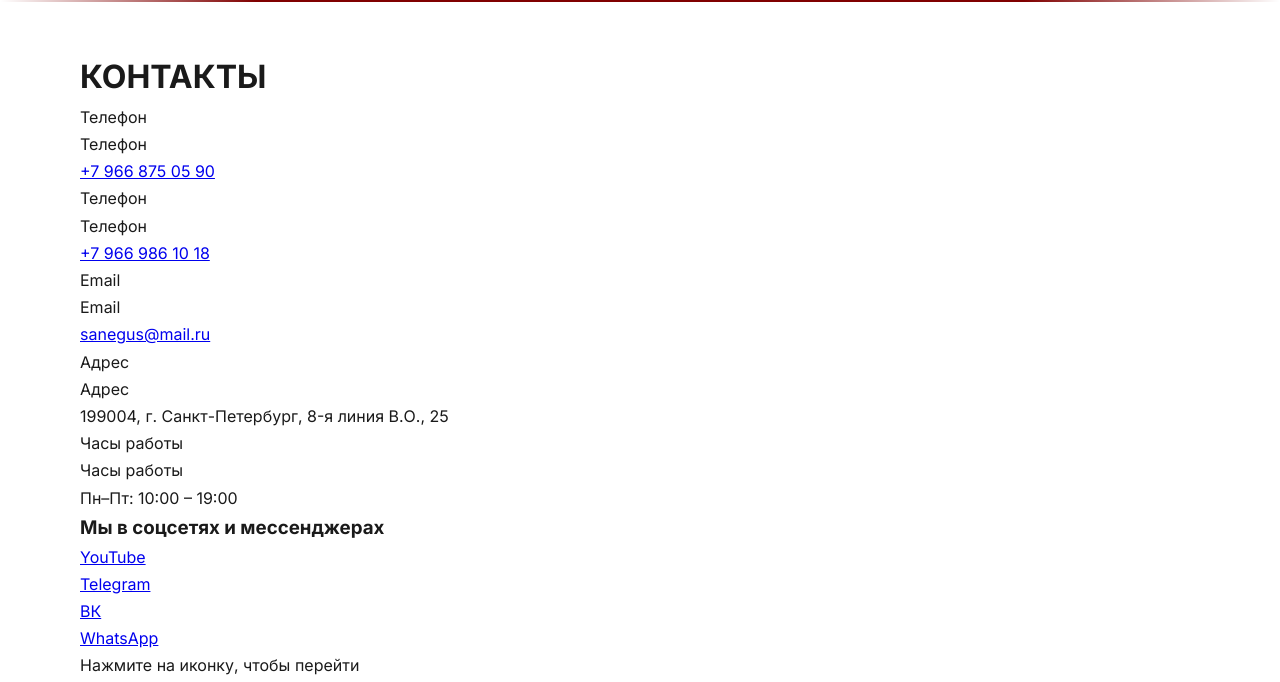
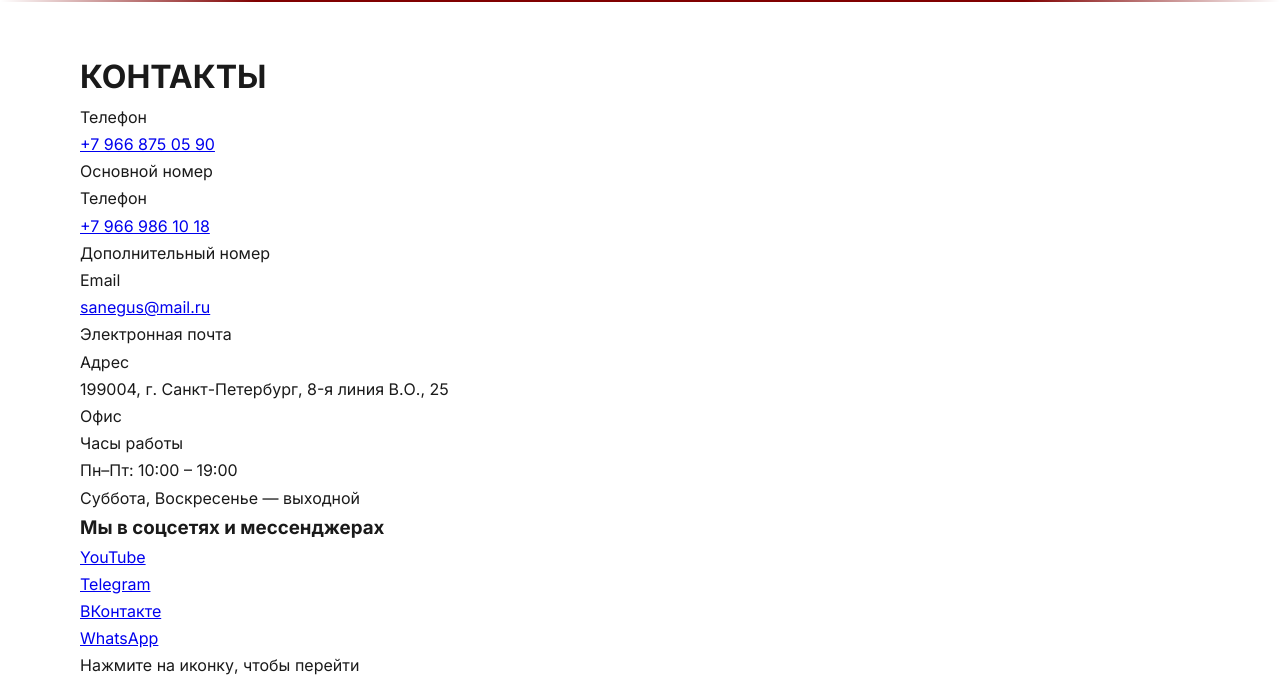
Before and after one commit to Anisia-AD/Gusev, a Django app: page /contacts/ in a window 1280 px wide. Shown: the part 118-800 px from the top of the page. Run offline with Django 5.2, Linux system fonts and the light colour scheme; some web fonts are replaced.

Commit message:
Update contacts.html

```diff
--- a/core/templates/core/contacts.html
+++ b/core/templates/core/contacts.html
@@ -3,53 +3,46 @@
 {% block content %}
     <h1 class="page-title">КОНТАКТЫ</h1>
 
-    <div class="contacts-wrapper">
-        <!-- Телефоны -->
-        <div class="contact-card">
-            <div class="contact-icon">Телефон</div>
-            <div class="contact-info">
-                <div class="contact-label">Телефон</div>
-                <a href="tel:+79668750590" class="contact-value">+7 966 875 05 90</a>
+    <div class="contacts-page-wrapper">
+        <!-- Контактная информация -->
+        <div class="contacts-info-grid">
+            <!-- Телефон 1 -->
+            <div class="contact-info-card">
+                <div class="contact-info-label">Телефон</div>
+                <a href="tel:+79668750590" class="contact-info-value">+7 966 875 05 90</a>
+                <div class="contact-info-desc">Основной номер</div>
+            </div>
+
+            <!-- Телефон 2 -->
+            <div class="contact-info-card">
+                <div class="contact-info-label">Телефон</div>
+                <a href="tel:+79669861018" class="contact-info-value">+7 966 986 10 18</a>
+                <div class="contact-info-desc">Дополнительный номер</div>
+            </div>
+
+            <!-- Email -->
+            <div class="contact-info-card">
+                <div class="contact-info-label">Email</div>
+                <a href="mailto:sanegus@mail.ru" class="contact-info-value">sanegus@mail.ru</a>
+                <div class="contact-info-desc">Электронная почта</div>
+            </div>
+
+            <!-- Адрес -->
+            <div class="contact-info-card">
+                <div class="contact-info-label">Адрес</div>
+                <div class="contact-info-value">199004, г. Санкт-Петербург, 8-я линия В.О., 25</div>
+                <div class="contact-info-desc">Офис</div>
+            </div>
+
+            <!-- Время работы -->
+            <div class="contact-info-card">
+                <div class="contact-info-label">Часы работы</div>
+                <div class="contact-info-value">Пн–Пт: 10:00 – 19:00</div>
+                <div class="contact-info-desc">Суббота, Воскресенье — выходной</div>
             </div>
         </div>
 
-        <div class="contact-card">
-            <div class="contact-icon">Телефон</div>
-            <div class="contact-info">
-                <div class="contact-label">Телефон</div>
-                <a href="tel:+79669861018" class="contact-value">+7 966 986 10 18</a>
-            </div>
-        </div>
-
-        <!-- Email -->
-        <div class="contact-card">
-            <div class="contact-icon">Email</div>
-            <div class="contact-info">
-                <div class="contact-label">Email</div>
-                <a href="mailto:sanegus@mail.ru" class="contact-value">sanegus@mail.ru</a>
-            </div>
-        </div>
-
-        <!-- Адрес -->
-        <div class="contact-card">
-            <div class="contact-icon">Адрес</div>
-            <div class="contact-info">
-                <div class="contact-label">Адрес</div>
-                <div class="contact-value">199004, г. Санкт-Петербург, 8-я линия В.О., 25</div>
-            </div>
-        </div>
-
-        <!-- Время работы -->
-        <div class="contact-card">
-            <div class="contact-icon">Часы работы</div>
-            <div class="contact-info">
-                <div class="contact-label">Часы работы</div>
-                <div class="contact-value">Пн–Пт: 10:00 – 19:00</div>
-            </div>
-        </div>
-    </div>
-
-    <!-- Соцсети и мессенджеры -->
+        <!-- Соцсети -->
         <div class="social-section">
             <h3 class="social-title">Мы в соцсетях и мессенджерах</h3>
             <div class="social-grid-modern">
@@ -65,7 +58,7 @@
                 </a>
                 <a href="https://vk.ru/id33505885" class="social-link" target="_blank">
                     <div class="social-icon-circle">
-                    <span class="social-icon-text">ВК</span>
+                        <span class="social-icon-text">ВКонтакте</span>
                     </div>
                 </a>
                 <a href="#" class="social-link" target="_blank">
@@ -76,4 +69,5 @@
             </div>
             <p class="social-hint">Нажмите на иконку, чтобы перейти</p>
         </div>
+    </div>
 {% endblock %}
```
Lines whose indentation alone changed are shown as unchanged.
